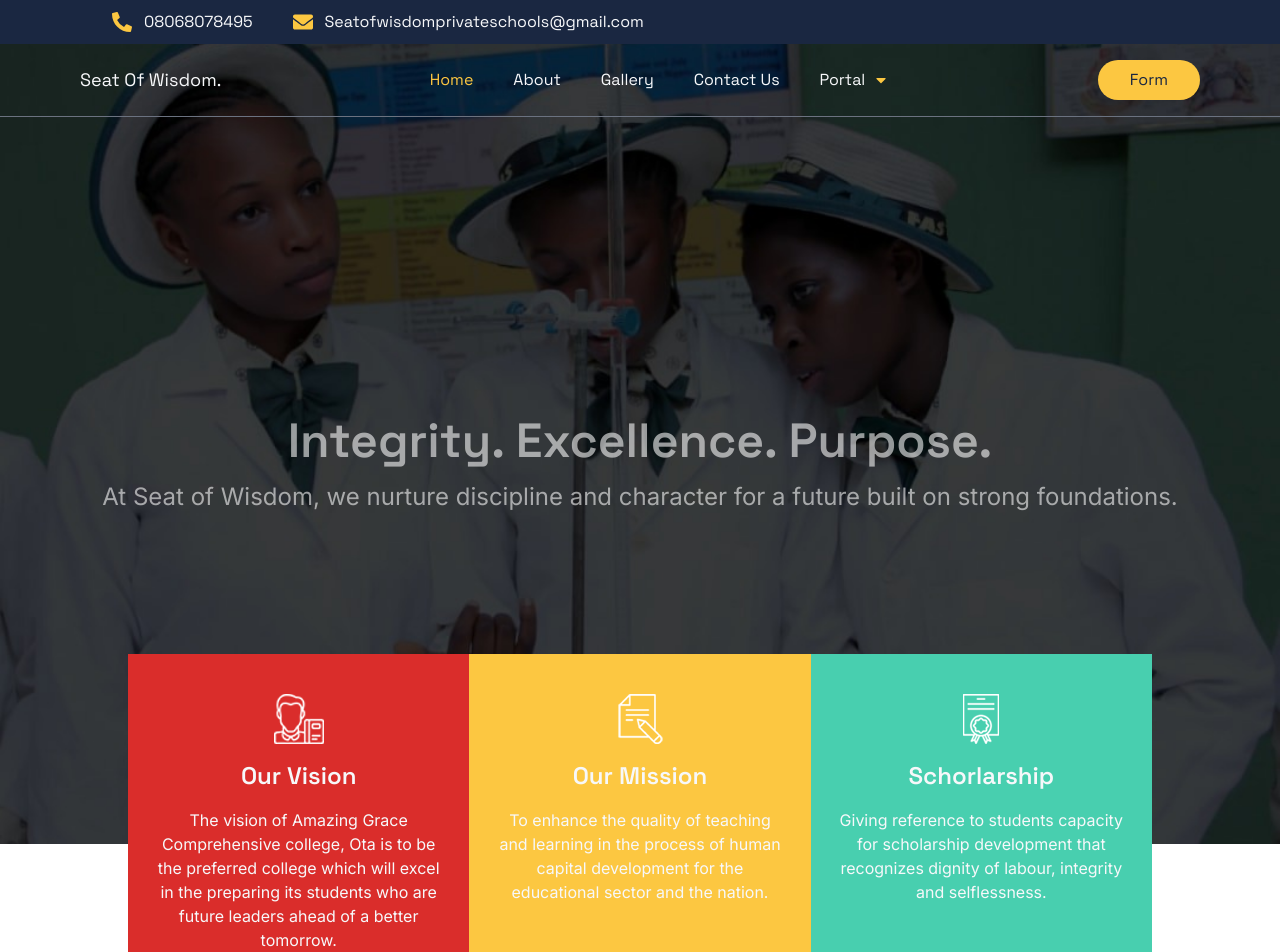
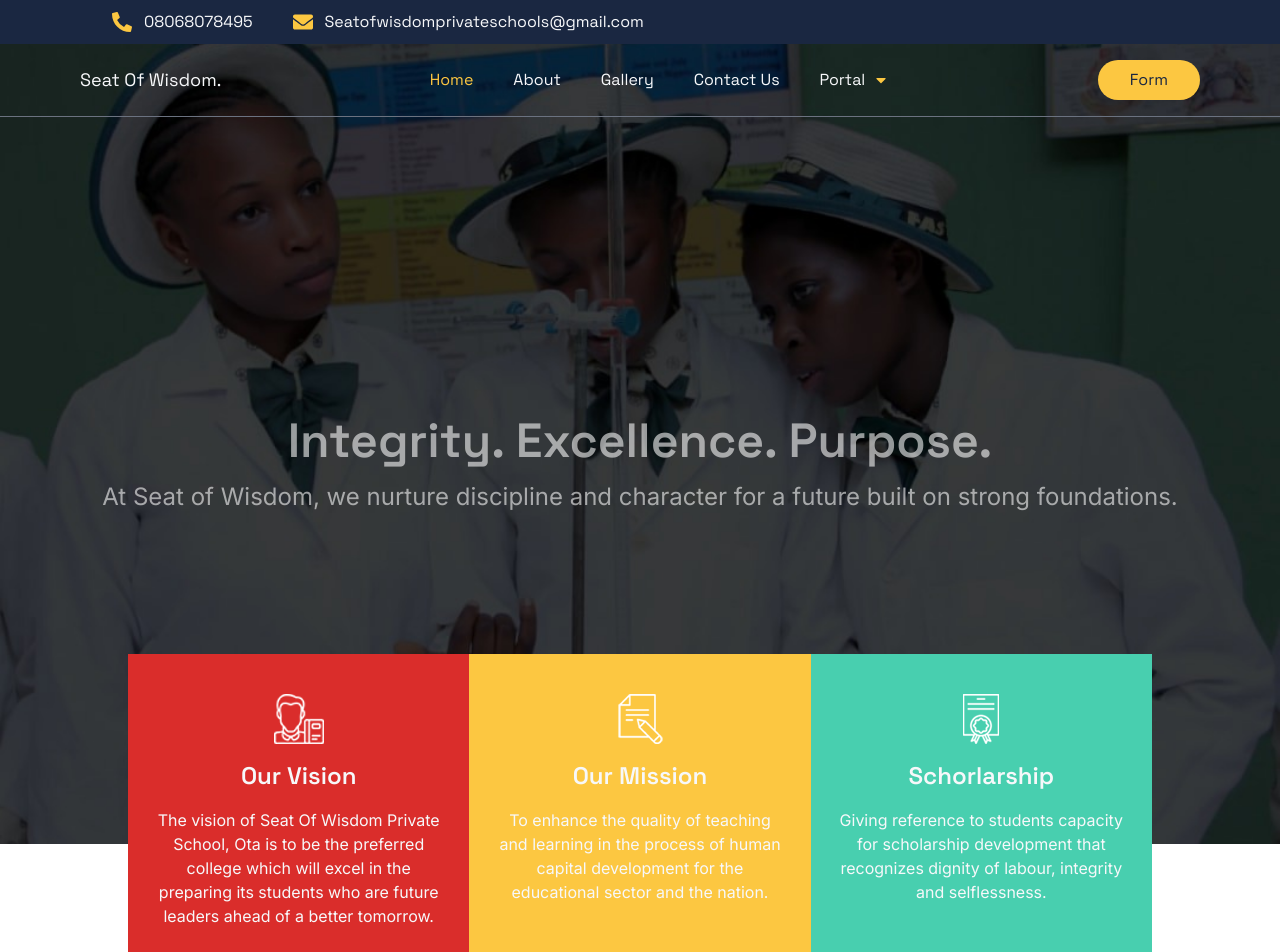
Before and after one commit to Jude006/SeatOfWisdom, a React (Vite) app: page / in a window 1280 px wide. Shown: the top 952 px of the page. Built offline with nearby package versions, Linux system fonts and the light colour scheme.

Commit message:
fixed the logo route

```diff
--- a/src/components/Mission.jsx
+++ b/src/components/Mission.jsx
@@ -17,7 +17,7 @@ const Mission = () => {
         <p className="text-2xl font-poppins font-bold">Our Vision</p>
         <p className="text-center font-open">
           {" "}
-          The vision of Amazing Grace Comprehensive college, Ota is to be the
+          The vision of Seat Of Wisdom Private School, Ota is to be the
           preferred college which will excel in the preparing its students who
           are future leaders ahead of a better tomorrow.
         </p>
--- a/src/components/Navbar.jsx
+++ b/src/components/Navbar.jsx
@@ -38,10 +38,10 @@
         <nav className="py-1">
           <div className="container  py-2 md:px-20 px-4 mx-auto flex justify-between items-center">
             {/* Logo */}
-            <div className="cursor-pointer">
+            <Link to='/' className="cursor-pointer">
               <h1 className='font-poppins text-lg'>Seat Of Wisdom.</h1>
             {/* <img src="/images/logo.png" alt="logo"  className='h-[100%] w-[60px] object-cover'/> */}
-            </div>
+            </Link>
 
             {/* Desktop Nav */}
             <div>
```
